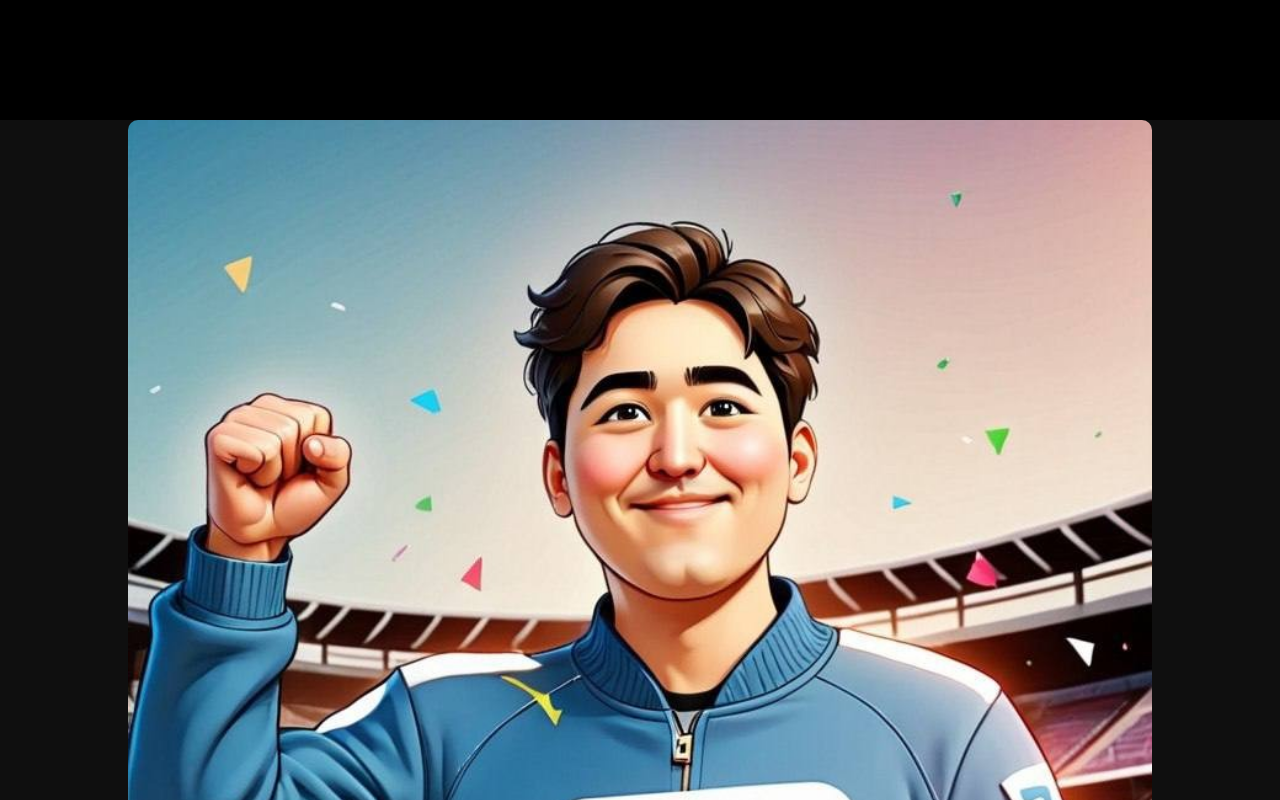
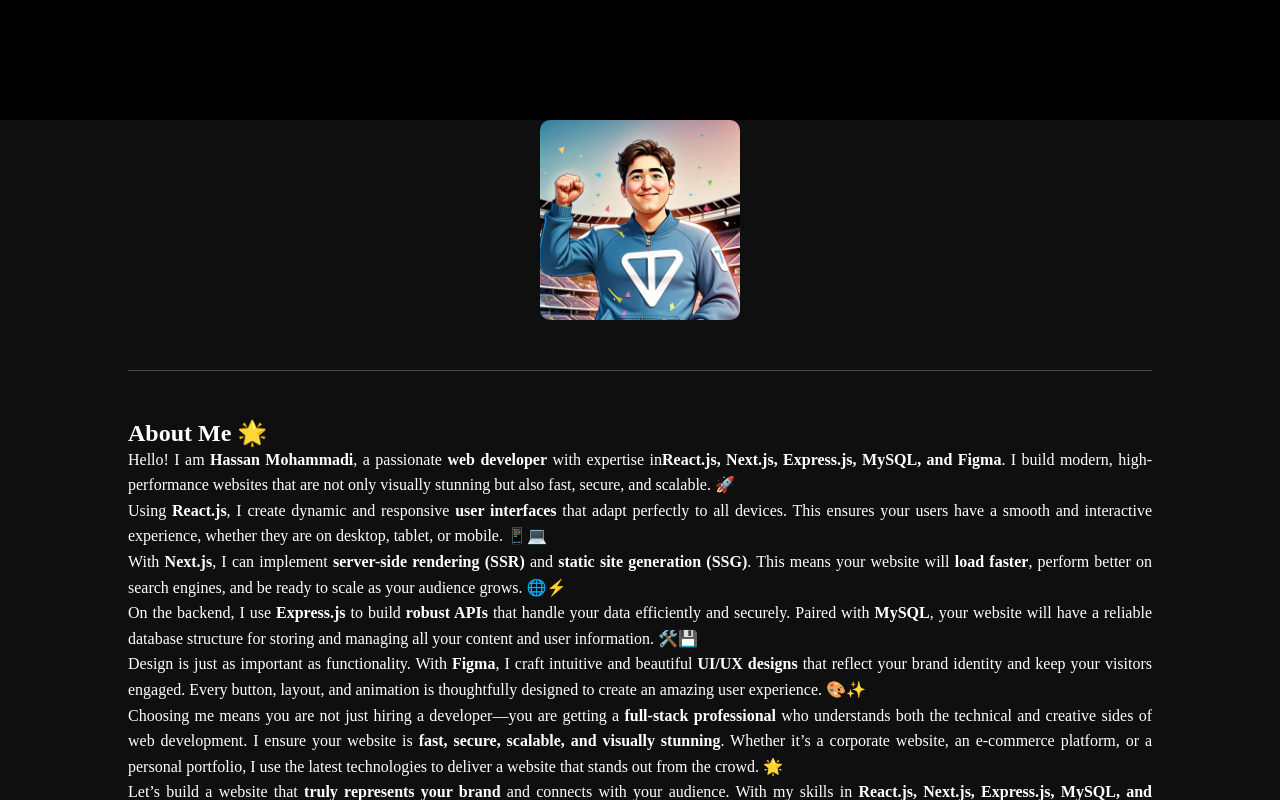
Before and after one commit to H3nrush/portf, a React (Create React App) app: page / in a window 1280 px wide. Shown: the part 680-1480 px from the top of the page. Built offline with nearby package versions, Linux system fonts and the light colour scheme; a web font is replaced by a local one.

Commit message:
Adjust image width and center alignment in home.scss

```diff
--- a/src/pages/home.scss
+++ b/src/pages/home.scss
@@ -31,8 +31,9 @@
         height: auto;
         display: flex;
         justify-content: center;
+        align-items: center;
         img {
-            width: 80vw;
+            width: 200px;
             user-select: none;
                 animation: fadeIn 2s ease-in-out;
                 border-radius: 10px;
```
